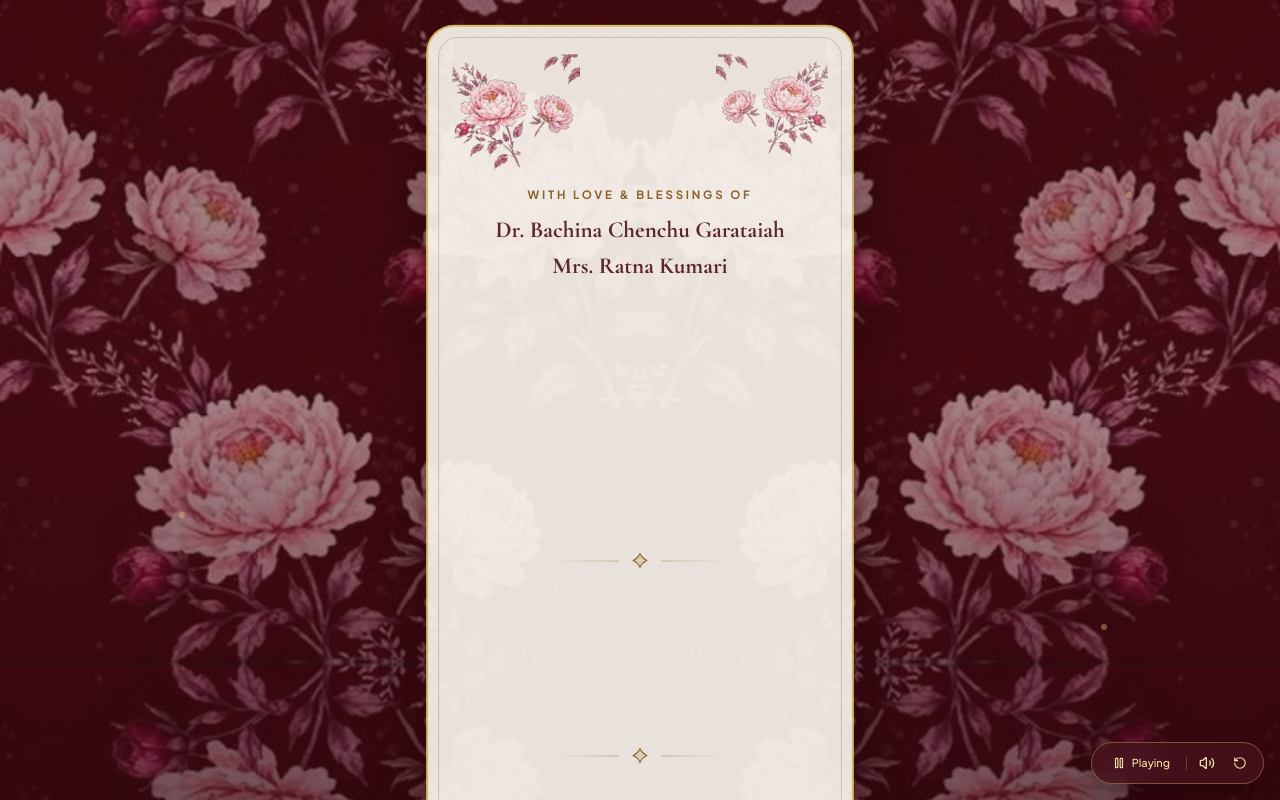
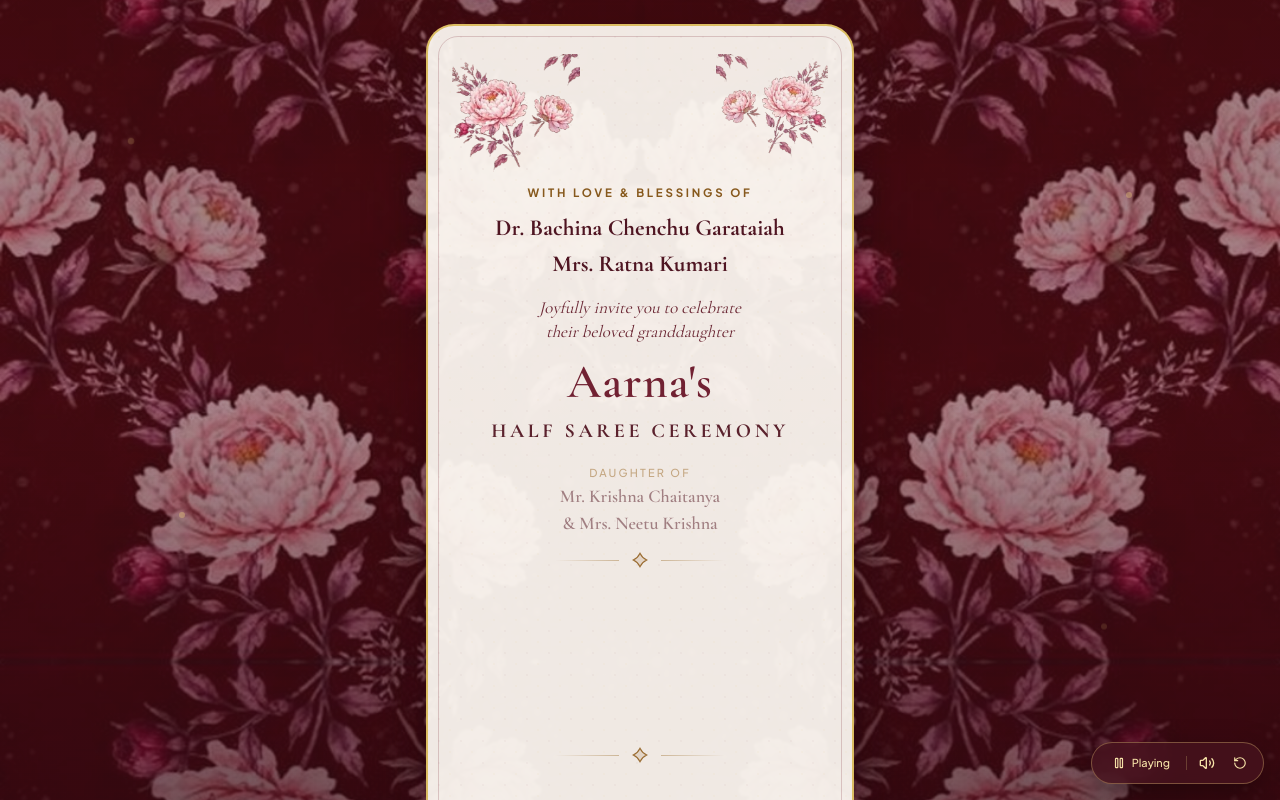
Before and after one commit to Arshwinsajeevan/halfsareefunction, a Next.js app: page / in a window 1280 px wide. Both pictures are taken after a click on the button "Tap to open Aarna's Half Saree Ceremony invitation". Shown: the top 800 px of the page. Built offline with nearby package versions, Linux system fonts and the light colour scheme; no server answers.

Commit message:
updated video section

```diff
--- a/src/app/page.tsx
+++ b/src/app/page.tsx
@@ -68,7 +68,7 @@ export default function Home() {
   };
 
   return (
-    <AnimatePresence mode="wait">
+    <AnimatePresence>
       {!opened ? (
         <EnvelopeStage
           key="envelope"
--- a/src/components/EnvelopeStage.tsx
+++ b/src/components/EnvelopeStage.tsx
@@ -37,9 +37,9 @@ export default function EnvelopeStage({
       key="envelope-stage"
       initial={{ opacity: 0 }}
       animate={{ opacity: 1 }}
-      exit={{ opacity: 0, scale: 1.03 }}
-      transition={{ duration: 0.7, ease: EASE_CINEMATIC }}
-      className="relative min-h-[100dvh] w-full flex flex-col items-center justify-center px-5 py-8 overflow-hidden select-none"
+      exit={{ opacity: 0, scale: 1.02 }}
+      transition={{ duration: 0.55, ease: EASE_CINEMATIC }}
+      className="fixed inset-0 z-50 w-full flex flex-col items-center justify-center px-5 py-8 overflow-hidden select-none"
     >
       {/* Burgundy floral backdrop matching Image 4 & Image 5 mood */}
       <div
--- a/src/components/VideoInvitation.tsx
+++ b/src/components/VideoInvitation.tsx
@@ -25,11 +25,21 @@ const EASE_CINEMATIC: [number, number, number, number] = [0.22, 1, 0.36, 1];
 const MAP_URL = "https://maps.app.goo.gl/Z5RJub9TTYSAPntu9";
 const RSVP_PHONE = "9972563679";
 
-function FloralDivider({ light = false }: { light?: boolean }) {
+function FloralDivider({
+  light = false,
+  compact = false,
+}: {
+  light?: boolean;
+  compact?: boolean;
+}) {
   const stroke = light ? "rgba(232, 201, 122, 0.5)" : "rgba(155, 110, 44, 0.42)";
   const accent = light ? "#E8C97A" : "#9A6B2F";
   return (
-    <div className="flex items-center justify-center gap-3 my-4 sm:my-5">
+    <div
+      className={`flex items-center justify-center gap-3 ${
+        compact ? "my-2.5" : "my-4 sm:my-5"
+      }`}
+    >
       <span
         className="h-px w-12 sm:w-16"
         style={{
@@ -100,8 +110,8 @@ export default function VideoInvitation({
         return;
       }
 
-      // In video mode, pace the scroll over ~20s so total video hits ~30s cleanly
-      const speedPxPerSec = videoMode ? Math.max(38, maxScroll / 20.0) : 38;
+      // In video mode, pace the smooth scroll over ~20s (+2s slower)
+      const speedPxPerSec = videoMode ? Math.max(36, maxScroll / 20.0) : 38;
       virtualY = Math.min(maxScroll, virtualY + speedPxPerSec * dt);
       window.scrollTo({ top: virtualY, behavior: "instant" as ScrollBehavior });
       rafRef.current = window.requestAnimationFrame(step);
@@ -133,12 +143,12 @@ export default function VideoInvitation({
     window.addEventListener("wheel", stopOnUserInteraction, { passive: true });
     window.addEventListener("pointerdown", stopOnUserInteraction, { passive: true });
 
-    // Start smooth auto-glide 4.5s after card opens (small pause to read Card 1 from top)
+    // In video mode, wait 5.5s (full ~3s reading pause after text finishes) before scrolling
     startTimer = window.setTimeout(() => {
       if (autoGlideRef.current) {
         startGlideLoop(videoParam);
       }
-    }, 4500);
+    }, videoParam ? 5500 : 4500);
 
     return () => {
       window.clearTimeout(startTimer);
@@ -171,9 +181,9 @@ export default function VideoInvitation({
   return (
     <motion.div
       key="video-invitation"
-      initial={{ opacity: 0 }}
+      initial={false}
       animate={{ opacity: 1 }}
-      transition={{ duration: 0.85, ease: EASE_CINEMATIC }}
+      transition={{ duration: 0.5, ease: EASE_CINEMATIC }}
       className="relative min-h-[100dvh] w-full overflow-x-hidden"
     >
       {/* Fixed Burgundy Peony Theme Backdrop with softened contrast */}
@@ -253,7 +263,7 @@ export default function VideoInvitation({
 
       {/* Main Centered Mobile-First Editorial Column */}
       <main
-        className={`relative mx-auto w-full max-w-[460px] px-4 pt-6 space-y-8 sm:space-y-10 ${
+        className={`relative mx-auto w-full max-w-[432px] sm:max-w-[460px] px-4 pt-6 space-y-8 sm:space-y-10 ${
           isVideoMode ? "pb-10" : "pb-24"
         }`}
       >
@@ -261,19 +271,21 @@ export default function VideoInvitation({
             SCENE 1: MAIN INVITATION DETAILS (Recreated cleanly from Image 1)
            ================================================================ */}
         <motion.section
-          initial={{ opacity: 0, y: 28, scale: 0.97 }}
+          initial={{ opacity: 0, y: 20, scale: 0.98 }}
           animate={{ opacity: 1, y: 0, scale: 1 }}
-          transition={{ duration: 0.95, ease: EASE_CINEMATIC }}
-          className="relative rounded-[28px] bg-[#FCF8F2]/94 paper-grain text-[#5C1C29] px-5 sm:px-7 py-6 sm:py-7 shadow-[0_22px_60px_rgba(32,5,11,0.45)] border-2 border-[#D4AF37]/70 overflow-hidden"
+          transition={{ duration: isVideoMode ? 0.5 : 0.95, ease: EASE_CINEMATIC }}
+          className={`relative rounded-[28px] ${
+            isVideoMode ? "bg-[#FCF8F2]" : "bg-[#FCF8F2]/94 paper-grain"
+          } text-[#4A111D] px-5 sm:px-7 py-6 sm:py-7 shadow-[0_22px_60px_rgba(32,5,11,0.45)] border-2 border-[#D4AF37]/75 overflow-hidden`}
         >
           {/* Inner hairline ornamental border */}
           <div className="pointer-events-none absolute inset-2.5 rounded-[20px] border border-[#7C2939]/22" />
 
           {/* Top Botanical Header in Layout Flow (Zero overlap with text) */}
           <motion.div
-            initial={{ opacity: 0, y: -10 }}
+            initial={isVideoMode ? { opacity: 0 } : { opacity: 0, y: -10 }}
             animate={{ opacity: 0.95, y: 0 }}
-            transition={{ delay: 0.15, duration: 0.9, ease: EASE_CINEMATIC }}
+            transition={{ delay: isVideoMode ? 0.05 : 0.15, duration: isVideoMode ? 0.45 : 0.9, ease: EASE_CINEMATIC }}
             className="relative z-10 flex items-start justify-between pointer-events-none select-none -mx-1 mb-2"
           >
             <img
@@ -293,9 +305,9 @@ export default function VideoInvitation({
           {/* Choreographed Video-Title Text Reveals */}
           <div className="relative z-10 text-center px-1">
             <motion.div
-              initial={{ opacity: 0, y: 14 }}
+              initial={isVideoMode ? { opacity: 0 } : { opacity: 0, y: 14 }}
               animate={{ opacity: 1, y: 0 }}
-              transition={{ delay: 0.25, duration: 0.75, ease: EASE_CINEMATIC }}
+              transition={{ delay: isVideoMode ? 0.1 : 0.25, duration: isVideoMode ? 0.45 : 0.75, ease: EASE_CINEMATIC }}
             >
               <p className="text-[11.5px] uppercase tracking-[0.24em] text-[#87591D] font-bold">
                 With Love &amp; Blessings of
@@ -307,9 +319,9 @@ export default function VideoInvitation({
             </motion.div>
 
             <motion.div
-              initial={{ opacity: 0, y: 14 }}
+              initial={isVideoMode ? { opacity: 0 } : { opacity: 0, y: 14 }}
               animate={{ opacity: 1, y: 0 }}
-              transition={{ delay: 0.55, duration: 0.75, ease: EASE_CINEMATIC }}
+              transition={{ delay: isVideoMode ? 0.28 : 0.55, duration: isVideoMode ? 0.45 : 0.75, ease: EASE_CINEMATIC }}
               className="mt-4"
             >
               <p className="font-serif-editorial italic text-[16px] sm:text-[17px] text-[#6B2734] leading-snug">
@@ -320,9 +332,9 @@ export default function VideoInvitation({
             </motion.div>
 
             <motion.div
-              initial={{ opacity: 0, scale: 0.94, y: 14 }}
+              initial={isVideoMode ? { opacity: 0 } : { opacity: 0, scale: 0.94, y: 14 }}
               animate={{ opacity: 1, scale: 1, y: 0 }}
-              transition={{ delay: 0.85, duration: 0.85, ease: EASE_CINEMATIC }}
+              transition={{ delay: isVideoMode ? 0.45 : 0.85, duration: isVideoMode ? 0.5 : 0.85, ease: EASE_CINEMATIC }}
               className="mt-3"
             >
               <h2 className="font-serif-editorial font-semibold text-[42px] sm:text-[48px] leading-[1.12] tracking-wide text-[#6B182A]">
@@ -334,9 +346,9 @@ export default function VideoInvitation({
             </motion.div>
 
             <motion.div
-              initial={{ opacity: 0, y: 12 }}
+              initial={isVideoMode ? { opacity: 0 } : { opacity: 0, y: 12 }}
               animate={{ opacity: 1, y: 0 }}
-              transition={{ delay: 1.15, duration: 0.75, ease: EASE_CINEMATIC }}
+              transition={{ delay: isVideoMode ? 0.65 : 1.15, duration: isVideoMode ? 0.45 : 0.75, ease: EASE_CINEMATIC }}
               className="mt-3.5"
             >
               <p className="text-[11px] uppercase tracking-[0.2em] text-[#9A6826] font-medium">
@@ -353,9 +365,9 @@ export default function VideoInvitation({
 
             {/* Date & Time Highlight */}
             <motion.div
-              initial={{ opacity: 0, y: 14 }}
+              initial={isVideoMode ? { opacity: 0 } : { opacity: 0, y: 14 }}
               animate={{ opacity: 1, y: 0 }}
-              transition={{ delay: 1.45, duration: 0.75, ease: EASE_CINEMATIC }}
+              transition={{ delay: isVideoMode ? 0.55 : 1.45, duration: isVideoMode ? 0.45 : 0.75, ease: EASE_CINEMATIC }}
             >
               <div className="inline-flex items-center justify-center gap-3 sm:gap-4 font-serif-editorial text-[#5E1B29]">
                 <span className="text-sm sm:text-base font-bold tracking-[0.16em] uppercase">
@@ -385,9 +397,9 @@ export default function VideoInvitation({
 
             {/* Venue & Plain RSVP Text */}
             <motion.div
-              initial={{ opacity: 0, y: 14 }}
+              initial={isVideoMode ? { opacity: 0 } : { opacity: 0, y: 14 }}
               animate={{ opacity: 1, y: 0 }}
-              transition={{ delay: 1.75, duration: 0.75, ease: EASE_CINEMATIC }}
+              transition={{ delay: isVideoMode ? 0.65 : 1.75, duration: isVideoMode ? 0.45 : 0.75, ease: EASE_CINEMATIC }}
               className="space-y-2.5"
             >
               <div>
@@ -436,17 +448,23 @@ export default function VideoInvitation({
             SCENE 2: SECONDARY DETAILS (Image 2 — Softened Burgundy Card)
            ================================================================ */}
         <motion.section
-          initial={{ opacity: 0, y: 24 }}
-          whileInView={{ opacity: 1, y: 0 }}
+          initial={isVideoMode ? false : { opacity: 0, y: 24 }}
+          animate={isVideoMode ? { opacity: 1, y: 0 } : undefined}
+          whileInView={isVideoMode ? undefined : { opacity: 1, y: 0 }}
           viewport={{ once: true, amount: 0.15 }}
           transition={{ duration: 0.7, ease: EASE_CINEMATIC }}
-          className="relative rounded-[26px] border border-[#E8C97A]/40 bg-[linear-gradient(160deg,rgba(104,36,50,0.96)_0%,rgba(84,26,38,0.97)_100%)] px-6 sm:px-8 py-9 sm:py-10 text-center shadow-[0_20px_50px_rgba(32,5,11,0.38)] overflow-hidden will-change-transform"
+          className={`relative rounded-[26px] border border-[#E8C97A]/40 ${
+            isVideoMode
+              ? "bg-[linear-gradient(160deg,#642230_0%,#4B1521_100%)]"
+              : "bg-[linear-gradient(160deg,rgba(104,36,50,0.96)_0%,rgba(84,26,38,0.97)_100%)]"
+          } px-6 sm:px-8 py-9 sm:py-10 text-center shadow-[0_20px_50px_rgba(32,5,11,0.38)] overflow-hidden will-change-transform`}
         >
           <div className="pointer-events-none absolute inset-2.5 rounded-[18px] border border-[#E8C97A]/22" />
 
           <motion.div
-            initial={{ opacity: 0, y: 18 }}
-            whileInView={{ opacity: 1, y: 0 }}
+            initial={isVideoMode ? false : { opacity: 0, y: 18 }}
+            animate={isVideoMode ? { opacity: 1, y: 0 } : undefined}
+            whileInView={isVideoMode ? undefined : { opacity: 1, y: 0 }}
             viewport={{ once: true, amount: 0.35 }}
             transition={{ delay: 0.12, duration: 0.75, ease: EASE_CINEMATIC }}
             className="relative z-10"
@@ -484,11 +502,14 @@ export default function VideoInvitation({
             SCENE 3: LOCATION QR CODE & MAP LINK (Image 3)
            ================================================================ */}
         <motion.section
-          initial={{ opacity: 0, y: 24 }}
-          whileInView={{ opacity: 1, y: 0 }}
+          initial={isVideoMode ? false : { opacity: 0, y: 24 }}
+          animate={isVideoMode ? { opacity: 1, y: 0 } : undefined}
+          whileInView={isVideoMode ? undefined : { opacity: 1, y: 0 }}
           viewport={{ once: true, amount: 0.15 }}
           transition={{ duration: 0.7, ease: EASE_CINEMATIC }}
-          className="relative rounded-[26px] bg-[#FCF8F2]/94 paper-grain text-[#5C1C29] border-2 border-[#D4AF37]/70 px-6 sm:px-8 py-9 text-center shadow-[0_20px_50px_rgba(32,5,11,0.38)] overflow-hidden will-change-transform"
+          className={`relative rounded-[26px] ${
+            isVideoMode ? "bg-[#FCF8F2]" : "bg-[#FCF8F2]/94 paper-grain"
+          } text-[#4A111D] border-2 border-[#D4AF37]/75 px-6 sm:px-8 py-9 text-center shadow-[0_20px_50px_rgba(32,5,11,0.38)] overflow-hidden will-change-transform`}
         >
           <div className="pointer-events-none absolute inset-2.5 rounded-[18px] border border-[#7C2939]/20" />
 
@@ -505,8 +526,9 @@ export default function VideoInvitation({
 
             {/* Clean Scannable QR Code */}
             <motion.div
-              initial={{ opacity: 0, scale: 0.92 }}
-              whileInView={{ opacity: 1, scale: 1 }}
+              initial={isVideoMode ? false : { opacity: 0, scale: 0.92 }}
+              animate={isVideoMode ? { opacity: 1, scale: 1 } : undefined}
+              whileInView={isVideoMode ? undefined : { opacity: 1, scale: 1 }}
               viewport={{ once: true, amount: 0.4 }}
               transition={{ delay: 0.15, duration: 0.75, ease: EASE_CINEMATIC }}
               className="mt-5 inline-flex flex-col items-center rounded-2xl border border-[#D4AF37]/50 bg-white p-4 shadow-[0_10px_28px_rgba(74,10,23,0.07)]"
```
